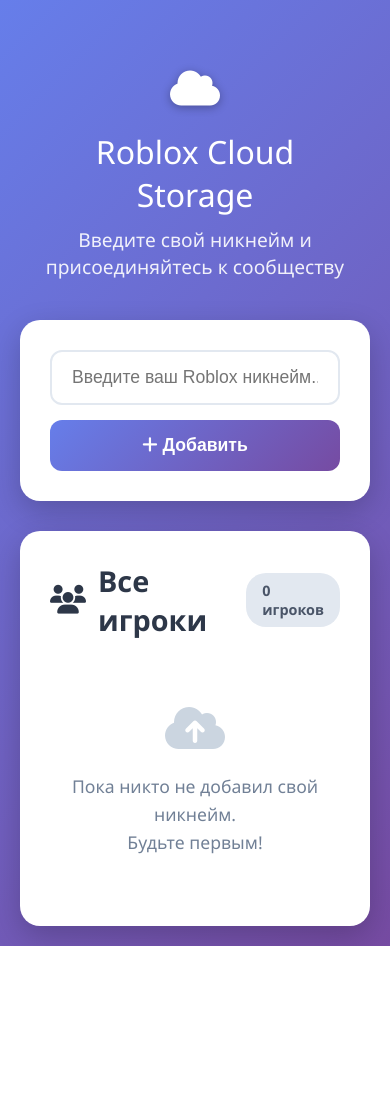
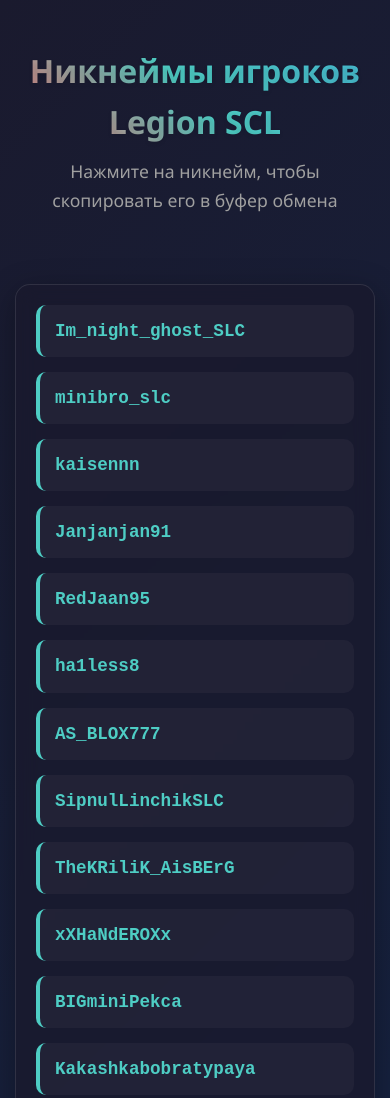
Before and after one commit to XuRyAl/SCL-NICKNAME-, a plain HTML site: page index.html in a window 390 px wide. Shown: the top 1098 px of the page. Before the commit the page ends 946 px from the top, so only its background shows below. Drawn offline with Linux system fonts and the light colour scheme.

Commit message:
Revise index.html for player nicknames display
Updated the title and styling for the player nicknames section, including background and text styles. Added a success message for copying nicknames.

```diff
--- a/index.html
+++ b/index.html
@@ -3,8 +3,7 @@
 <head>
     <meta charset="UTF-8">
     <meta name="viewport" content="width=device-width, initial-scale=1.0">
-    <title>Roblox Cloud Storage</title>
-    <link rel="stylesheet" href="https://cdnjs.cloudflare.com/ajax/libs/font-awesome/6.4.0/css/all.min.css">
+    <title>Никнеймы игроков Legion SCL</title>
     <style>
         * {
             margin: 0;
@@ -14,9 +13,11 @@
 
         body {
             font-family: 'Segoe UI', Tahoma, Geneva, Verdana, sans-serif;
-            background: linear-gradient(135deg, #667eea 0%, #764ba2 100%);
+            background: linear-gradient(135deg, #1a1a2e 0%, #16213e 50%, #0f3460 100%);
+            color: #e6e6e6;
+            line-height: 1.6;
+            padding: 20px;
             min-height: 100vh;
-            padding: 20px;
         }
 
         .container {
@@ -26,180 +27,114 @@
 
         header {
             text-align: center;
-            padding: 40px 20px;
-            color: white;
+            margin-bottom: 40px;
+            padding: 30px 0;
         }
 
-        .logo {
-            font-size: 3.5rem;
-            margin-bottom: 15px;
-            text-shadow: 0 2px 10px rgba(0,0,0,0.3);
-        }
-
-        .title {
+        h1 {
             font-size: 2.5rem;
-            font-weight: 300;
             margin-bottom: 10px;
+            background: linear-gradient(45deg, #ff6b6b, #4ecdc4, #45b7d1);
+            -webkit-background-clip: text;
+            -webkit-text-fill-color: transparent;
+            background-clip: text;
+            text-shadow: 0 2px 4px rgba(0,0,0,0.1);
         }
 
         .subtitle {
-            font-size: 1.2rem;
-            opacity: 0.9;
-            font-weight: 300;
+            font-size: 1.1rem;
+            color: #a0a0a0;
+            max-width: 600px;
+            margin: 0 auto;
         }
 
-        .input-section {
-            background: white;
+        .nicknames-container {
+            background: rgba(25, 25, 45, 0.8);
+            backdrop-filter: blur(10px);
+            border-radius: 15px;
             padding: 30px;
-            border-radius: 20px;
-            box-shadow: 0 10px 30px rgba(0,0,0,0.2);
-            margin-bottom: 30px;
+            border: 1px solid rgba(255, 255, 255, 0.1);
+            box-shadow: 0 8px 32px rgba(0, 0, 0, 0.3);
         }
 
-        .input-group {
-            display: flex;
-            gap: 15px;
+        .nickname-item {
+            background: rgba(40, 40, 60, 0.6);
+            border-radius: 10px;
+            padding: 15px 20px;
+            margin-bottom: 15px;
+            border-left: 4px solid #4ecdc4;
+            transition: all 0.3s ease;
+            cursor: pointer;
+            position: relative;
         }
 
-        .input-group input {
-            flex: 1;
-            padding: 15px 20px;
-            border: 2px solid #e2e8f0;
-            border-radius: 12px;
-            font-size: 1.1rem;
-            outline: none;
-            transition: border-color 0.3s ease;
+        .nickname-item:hover {
+            background: rgba(50, 50, 70, 0.8);
+            transform: translateX(5px);
+            border-left-color: #ff6b6b;
         }
 
-        .input-group input:focus {
-            border-color: #667eea;
-            box-shadow: 0 0 0 3px rgba(102, 126, 234, 0.1);
+        .nickname-text {
+            font-family: 'Courier New', monospace;
+            font-size: 1.1rem;
+            font-weight: 600;
+            color: #4ecdc4;
+            word-break: break-all;
         }
 
-        .input-group button {
-            background: linear-gradient(135deg, #667eea 0%, #764ba2 100%);
-            color: white;
-            border: none;
-            padding: 15px 25px;
-            border-radius: 12px;
-            font-size: 1.1rem;
-            font-weight: 600;
-            cursor: pointer;
-            transition: transform 0.2s ease, box-shadow 0.2s ease;
+        .copy-indicator {
+            position: absolute;
+            right: 15px;
+            top: 50%;
+            transform: translateY(-50%);
+            opacity: 0;
+            transition: opacity 0.2s ease;
         }
 
-        .input-group button:hover {
-            transform: translateY(-2px);
-            box-shadow: 0 5px 15px rgba(102, 126, 234, 0.4);
+        .nickname-item:hover .copy-indicator {
+            opacity: 1;
         }
 
-        .input-group button:active {
-            transform: translateY(0);
+        .success-message {
+            position: fixed;
+            top: 20px;
+            right: 20px;
+            background: rgba(78, 205, 196, 0.9);
+            color: #0a0a1a;
+            padding: 12px 20px;
+            border-radius: 8px;
+            font-weight: 600;
+            transform: translateX(200%);
+            transition: transform 0.3s ease;
+            z-index: 1000;
         }
 
-        .players-section {
-            background: white;
-            padding: 30px;
-            border-radius: 20px;
-            box-shadow: 0 10px 30px rgba(0,0,0,0.2);
+        .success-message.show {
+            transform: translateX(0);
         }
 
-        .section-title {
-            font-size: 1.8rem;
-            color: #2d3748;
-            margin-bottom: 25px;
-            display: flex;
-            align-items: center;
-            gap: 12px;
-        }
-
-        .players-list {
-            display: grid;
-            gap: 15px;
-        }
-
-        .player-item {
-            background: #f7fafc;
-            padding: 15px 20px;
-            border-radius: 12px;
-            display: flex;
-            align-items: center;
-            gap: 15px;
-            border-left: 4px solid #667eea;
-            animation: fadeIn 0.5s ease;
-        }
-
-        @keyframes fadeIn {
-            from {
-                opacity: 0;
-                transform: translateX(-20px);
-            }
-            to {
-                opacity: 1;
-                transform: translateX(0);
-            }
-        }
-
-        .player-icon {
-            width: 40px;
-            height: 40px;
-            background: linear-gradient(135deg, #667eea 0%, #764ba2 100%);
-            border-radius: 50%;
-            display: flex;
-            align-items: center;
-            justify-content: center;
-            color: white;
-            font-weight: bold;
-            font-size: 1.2rem;
-        }
-
-        .player-name {
-            font-size: 1.2rem;
-            font-weight: 600;
-            color: #2d3748;
-        }
-
-        .empty-state {
+        .instructions {
             text-align: center;
-            padding: 40px 20px;
-            color: #718096;
-        }
-
-        .empty-state i {
-            font-size: 3rem;
-            margin-bottom: 20px;
-            color: #cbd5e0;
-        }
-
-        .empty-state p {
-            font-size: 1.1rem;
-            line-height: 1.6;
-        }
-
-        .counter {
-            background: #e2e8f0;
-            padding: 8px 16px;
-            border-radius: 20px;
+            margin-top: 25px;
+            color: #888;
             font-size: 0.9rem;
-            color: #4a5568;
-            margin-left: 10px;
         }
 
         @media (max-width: 600px) {
-            .input-group {
-                flex-direction: column;
-            }
-
-            .input-group button {
+            body {
                 padding: 15px;
             }
 
-            .title {
+            h1 {
                 font-size: 2rem;
             }
 
-            .logo {
-                font-size: 2.5rem;
+            .nicknames-container {
+                padding: 20px;
+            }
+
+            .nickname-item {
+                padding: 12px 15px;
             }
         }
     </style>
@@ -207,133 +142,86 @@
 <body>
     <div class="container">
         <header>
-            <div class="logo">
-                <i class="fas fa-cloud"></i>
-            </div>
-            <h1 class="title">Roblox Cloud Storage</h1>
-            <p class="subtitle">Введите свой никнейм и присоединяйтесь к сообществу</p>
+            <h1>Никнеймы игроков Legion SCL</h1>
+            <p class="subtitle">Нажмите на никнейм, чтобы скопировать его в буфер обмена</p>
         </header>
 
-        <div class="input-section">
-            <div class="input-group">
-                <input type="text" id="usernameInput" placeholder="Введите ваш Roblox никнейм..." autocomplete="off">
-                <button id="submitBtn">
-                    <i class="fas fa-plus"></i> Добавить
-                </button>
-            </div>
+        <div class="nicknames-container" id="nicknamesContainer">
+            <!-- Никнеймы будут добавлены сюда -->
         </div>
 
-        <div class="players-section">
-            <h2 class="section-title">
-                <i class="fas fa-users"></i>
-                Все игроки
-                <span id="playersCounter" class="counter">0 игроков</span>
-            </h2>
-            <div id="playersList" class="players-list">
-                <div class="empty-state">
-                    <i class="fas fa-cloud-upload-alt"></i>
-                    <p>Пока никто не добавил свой никнейм.<br>Будьте первым!</p>
-                </div>
-            </div>
-        </div>
+        <p class="instructions">Все ники можно легко скопировать одним кликом!</p>
+    </div>
+
+    <div class="success-message" id="successMessage">
+        Скопировано в буфер обмена!
     </div>
 
     <script>
-        // Имитация облачного хранилища с использованием sessionStorage
-        // В реальном приложении это было бы серверное хранилище
+        const nicknames = [
+            "Im_night_ghost_SLC",
+            "minibro_slc",
+            "kaisennn",
+            "Janjanjan91",
+            "RedJaan95",
+            "ha1less8",
+            "AS_BLOX777",
+            "SipnulLinchikSLC",
+            "TheKRiliK_AisBErG",
+            "xXHaNdEROXx",
+            "BIGminiPekca",
+            "Kakashkabobratypaya",
+            "SLCsoscool",
+            "dhdhddhdhh973",
+            "Abobys",
+            "Dima_drai0",
+            "matleq5",
+            "Ewep701",
+            "Erop123top",
+            "Lucikfrr_SLC",
+            "abrekos80",
+            "Wosnwoss11",
+            "xyu22822823",
+            "sur_xabit",
+            "ThisUnicron_deks",
+            "renaaak666",
+            "MHE_HOPM3000522",
+            "Model3D3",
+            "Toxic_pro572",
+            "SenatorEXT",
+            "OXR",
+            "Kirilas_UK"
+        ];
 
-        let players = JSON.parse(sessionStorage.getItem('robloxPlayers') || '[]');
+        const container = document.getElementById('nicknamesContainer');
+        const successMessage = document.getElementById('successMessage');
 
-        function savePlayers() {
-            sessionStorage.setItem('robloxPlayers', JSON.stringify(players));
-        }
+        nicknames.forEach(nickname => {
+            const nicknameItem = document.createElement('div');
+            nicknameItem.className = 'nickname-item';
+            nicknameItem.innerHTML = `
+                <span class="nickname-text">${nickname}</span>
+                <span class="copy-indicator">📋</span>
+            `;
 
-        function displayPlayers() {
-            const playersList = document.getElementById('playersList');
-            const counter = document.getElementById('playersCounter');
+            nicknameItem.addEventListener('click', async () => {
+                try {
+                    await navigator.clipboard.writeText(nickname);
+                    showSuccessMessage();
+                } catch (err) {
+                    console.error('Failed to copy: ', err);
+                }
+            });
 
-            counter.textContent = `${players.length} ${getPlayersText(players.length)}`;
-
-            if (players.length === 0) {
-                playersList.innerHTML = `
-                    <div class="empty-state">
-                        <i class="fas fa-cloud-upload-alt"></i>
-                        <p>Пока никто не добавил свой никнейм.<br>Будьте первым!</p>
-                    </div>
-                `;
-                return;
-            }
-
-            playersList.innerHTML = '';
-            players.forEach((player, index) => {
-                const playerElement = document.createElement('div');
-                playerElement.className = 'player-item';
-                playerElement.innerHTML = `
-                    <div class="player-icon">${getPlayerInitial(player)}</div>
-                    <div class="player-name">${escapeHtml(player)}</div>
-                `;
-                playersList.appendChild(playerElement);
-            });
-        }
-
-        function getPlayersText(count) {
-            if (count === 1) return 'игрок';
-            if (count >= 2 && count <= 4) return 'игрока';
-            return 'игроков';
-        }
-
-        function getPlayerInitial(username) {
-            return username.charAt(0).toUpperCase();
-        }
-
-        function escapeHtml(text) {
-            const div = document.createElement('div');
-            div.textContent = text;
-            return div.innerHTML;
-        }
-
-        function isValidUsername(username) {
-            // Проверка длины и допустимых символов для Roblox никнеймов
-            return username.length >= 3 &&
-                   username.length <= 20 &&
-                   /^[a-zA-Z0-9_]+$/.test(username);
-        }
-
-        document.getElementById('submitBtn').addEventListener('click', function() {
-            const input = document.getElementById('usernameInput');
-            const username = input.value.trim();
-
-            if (!username) {
-                alert('Пожалуйста, введите никнейм!');
-                return;
-            }
-
-            if (!isValidUsername(username)) {
-                alert('Неверный формат никнейма! Никнейм должен содержать 3-20 символов и только буквы, цифры и подчеркивания.');
-                return;
-            }
-
-            if (players.includes(username)) {
-                alert('Этот никнейм уже добавлен!');
-                return;
-            }
-
-            players.push(username);
-            savePlayers();
-            displayPlayers();
-            input.value = '';
-            input.focus();
+            container.appendChild(nicknameItem);
         });
 
-        // Поддержка Enter для отправки
-        document.getElementById('usernameInput').addEventListener('keypress', function(e) {
-            if (e.key === 'Enter') {
-                document.getElementById('submitBtn').click();
-            }
-        });
-
-        // Инициализация при загрузке
-        displayPlayers();
+        function showSuccessMessage() {
+            successMessage.classList.add('show');
+            setTimeout(() => {
+                successMessage.classList.remove('show');
+            }, 2000);
+        }
     </script>
 </body>
 </html>
```
